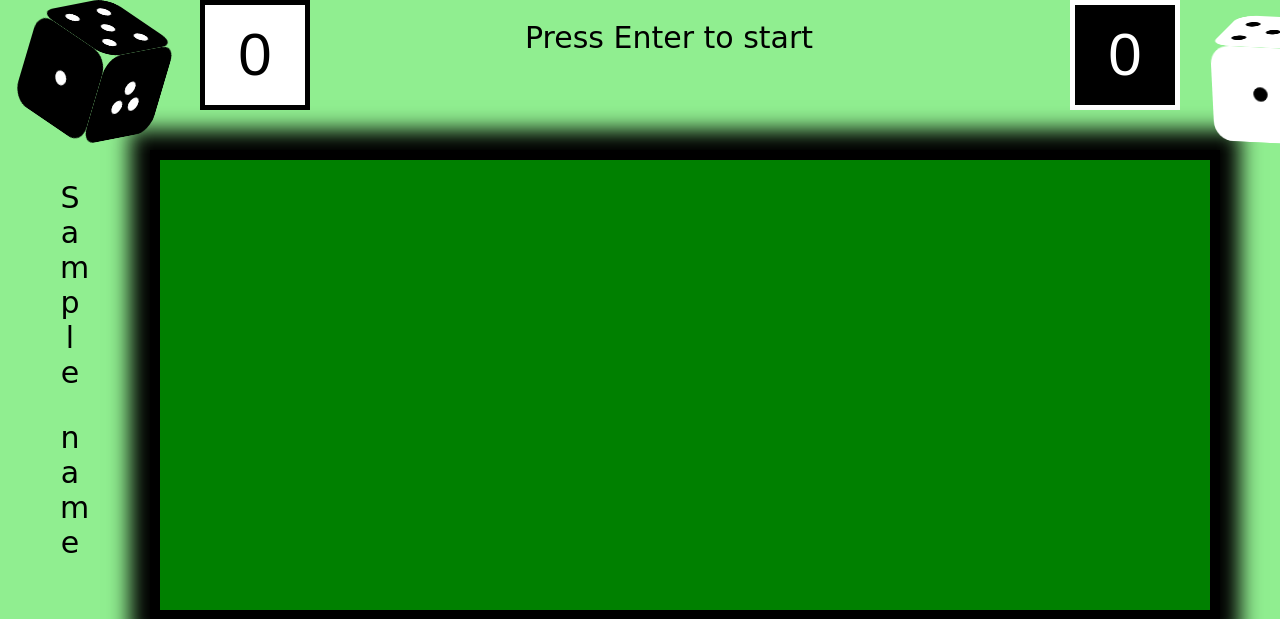
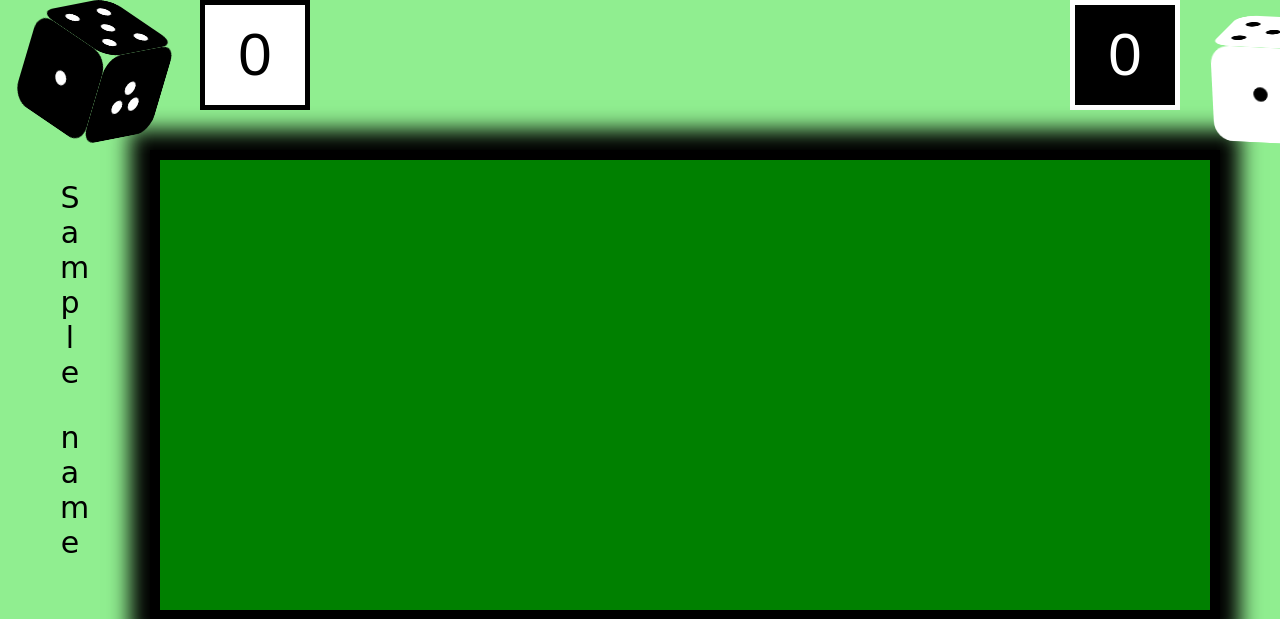
Before and after one commit to MetYellowe/dice, a Node project: template views/dice.pug in a window 1280 px wide; the page is wider, and only the part inside the window is pictured. Shown: the top 619 px of that part. Run offline with Node 20 templates, Linux system fonts and the light colour scheme; the template is opened without the code that fills it: most values are stand-ins (such as "Sample title", 1, 10 or a date in 2020).

Commit message:
Revert "Master"

```diff
--- a/package.json
+++ b/package.json
@@ -25,8 +25,7 @@
     "mongoose": "^5.9.4",
     "morgan": "^1.9.1",
     "pug": "^2.0.0-beta11",
-    "ws": "^7.2.3",
-    "amdefine": "6.13.4"
+    "ws": "^7.2.3"
   },
   "devDependencies": {
     "@babel/core": "^7.9.0",
--- a/public/stylesheets/htmlBody.css
+++ b/public/stylesheets/htmlBody.css
@@ -5,11 +5,3 @@ html, body {
     height: 100%;
     background-color: lightgreen;
 }
-
-.info-message {
-    position: absolute;
-    top: 20px;
-    left: 525px;
-    font: 30px "Comic Sans MS";
-    color: black;
-  }
--- a/views/dice.pug
+++ b/views/dice.pug
@@ -14,7 +14,6 @@ html(lang='en' id='h')
     script(src='/javascripts/direction.js')
     script(src='/controllers/d.js')
   body
-    span(id='infoMessage' class='info-message') Press Enter to start
     div(id='table1', class='t1') 0
     div(id='table2', class='t2') 0
     div(id='nickPlace1', class='np1')
```
Also changed, not shown: public/javascripts/direction.js (+8 -17 lines), bin/www, 1 other file.
